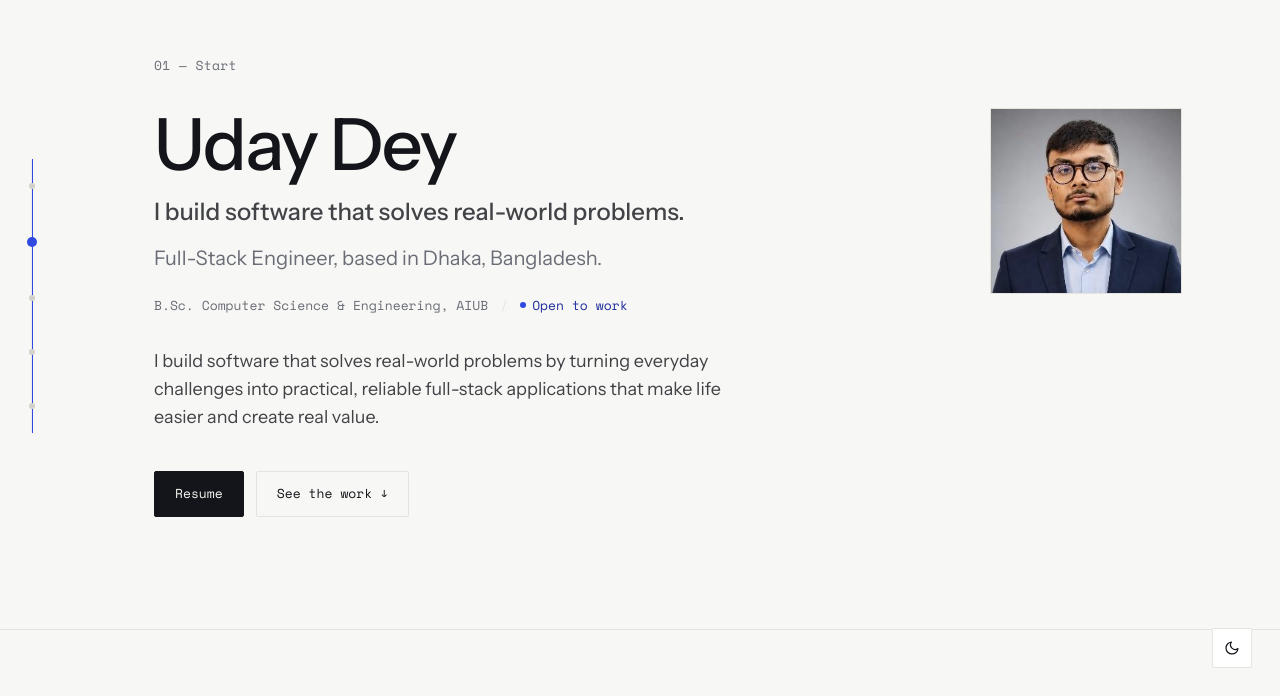
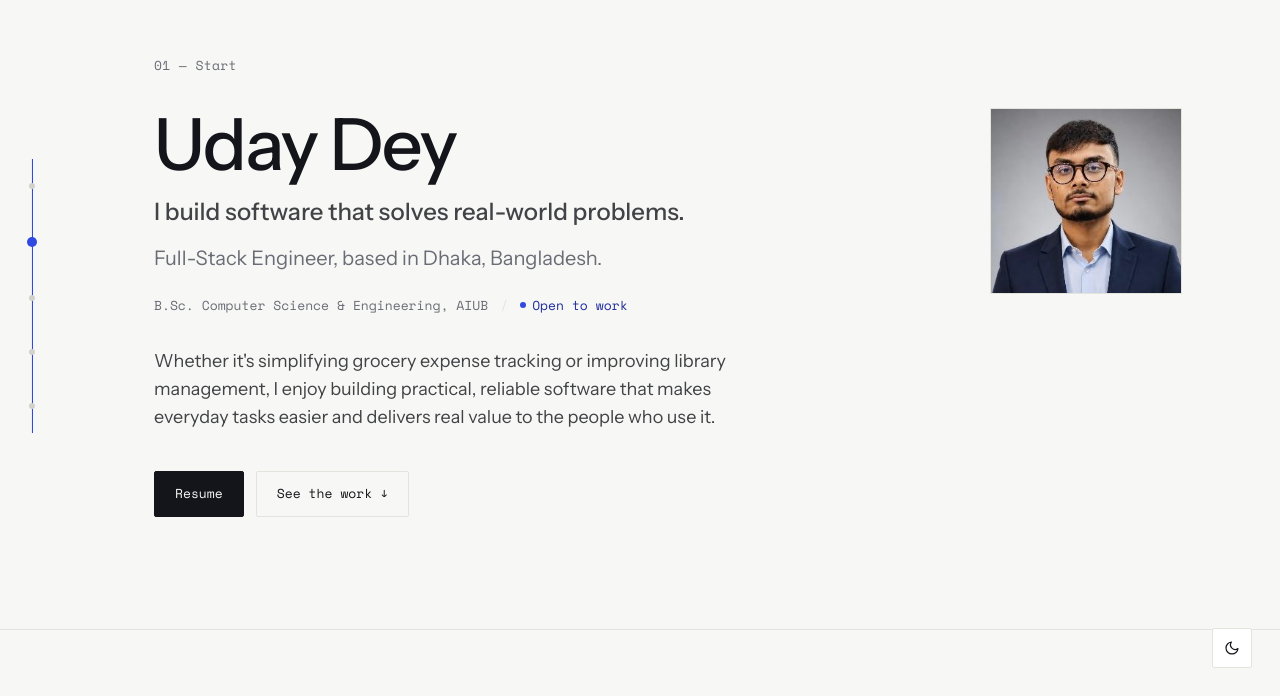
Before and after one commit to UdayDey-Boss/UdayDey-Boss.github.io, a Next.js app: page / in a window 1280 px wide. Shown: the part 104-800 px from the top of the page. Built offline with nearby package versions, Linux system fonts and the light colour scheme.

Commit message:
Update Start.tsx

```diff
--- a/components/Start.tsx
+++ b/components/Start.tsx
@@ -77,7 +77,7 @@ export default function Start() {
               transition={{ duration: 0.6, ease, delay: 0.3 }}
               className="mt-8 text-base md:text-lg text-ink/80 max-w-xl leading-relaxed"
             >
-              I build software that solves real-world problems by turning everyday challenges into practical, reliable full-stack applications that make life easier and create real value.
+             Whether it's simplifying grocery expense tracking or improving library management, I enjoy building practical, reliable software that makes everyday tasks easier and delivers real value to the people who use it.
             </motion.p>
 
             <motion.div
```
